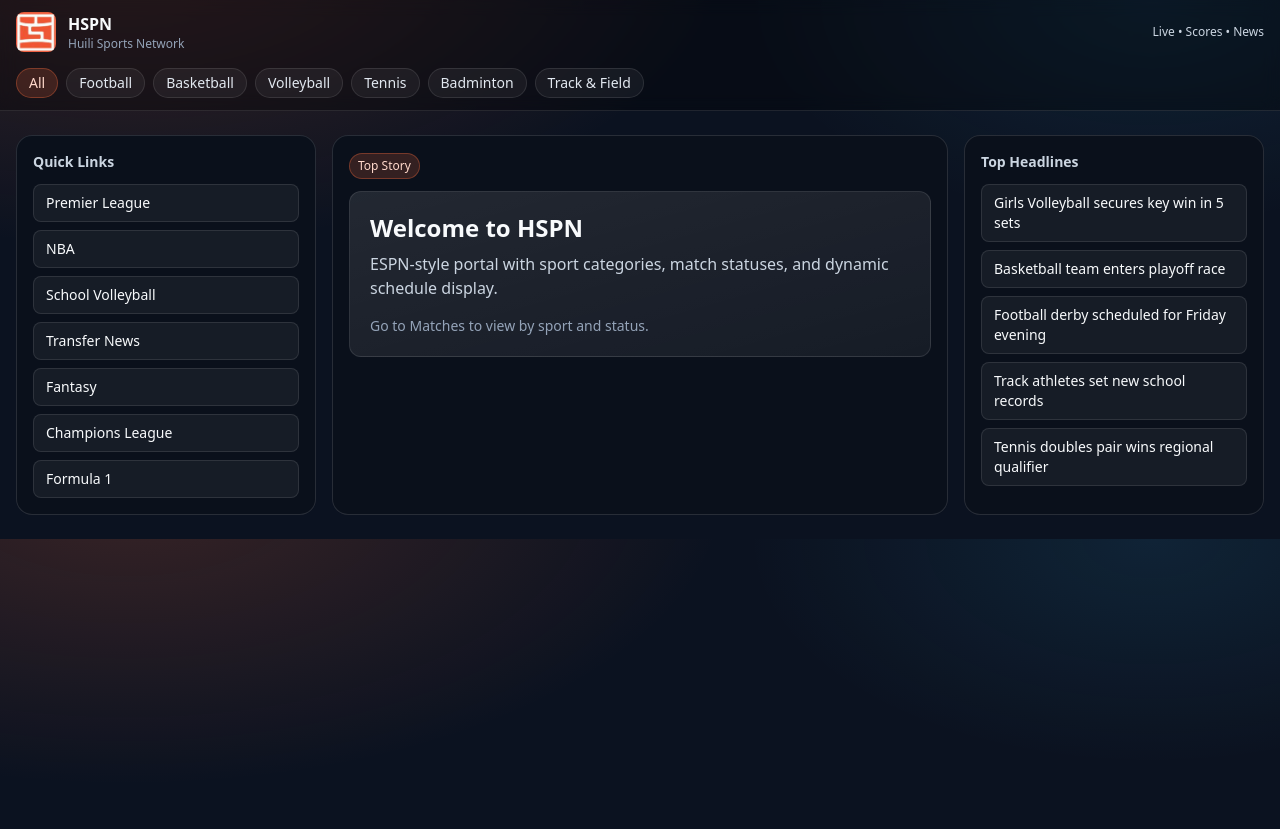
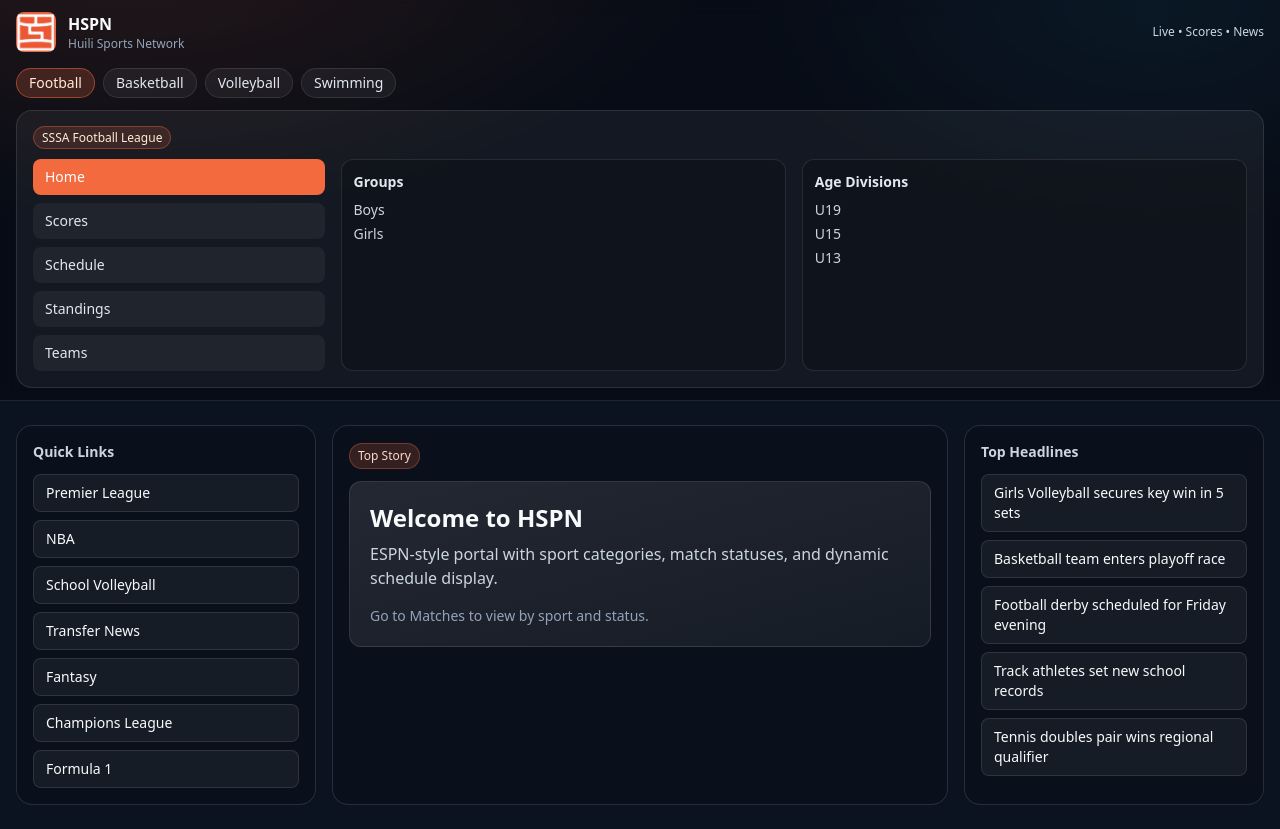
Before and after one commit to michaelfang1234/MichaelF, a Next.js app: page / in a window 1280 px wide. Before the commit the page ends 800 px from the top, so only its background shows below. Built offline with nearby package versions, Linux system fonts and the light colour scheme.

Commit message:
Remove region dimension from sports navigation

```diff
--- a/src/components/sports-bar.tsx
+++ b/src/components/sports-bar.tsx
@@ -1,22 +1,103 @@
 "use client";
-import Link from "next/link";
 
-const sports = ["Football","Basketball","Volleyball","Tennis","Badminton","Track & Field"];
+import { useState } from "react";
+import clsx from "clsx";
+
+type SportKey = "Football" | "Basketball" | "Volleyball" | "Swimming";
+
+const sports: SportKey[] = ["Football", "Basketball", "Volleyball", "Swimming"];
+const sections = ["Home", "Scores", "Schedule", "Standings", "Teams"];
+
+const sportData: Record<SportKey, { league: string; groups: string[]; ages: string[] }> = {
+  Football: {
+    league: "SSSA Football League",
+    groups: ["Boys", "Girls"],
+    ages: ["U19", "U15", "U13"],
+  },
+  Basketball: {
+    league: "SSSA Basketball Men's League",
+    groups: ["Boys", "Girls"],
+    ages: ["U19", "U15", "U13"],
+  },
+  Volleyball: {
+    league: "SSSA Volleyball League",
+    groups: ["Boys", "Girls"],
+    ages: ["U19", "U15", "U13"],
+  },
+  Swimming: {
+    league: "SSSA Swimming League",
+    groups: ["Boys", "Girls"],
+    ages: ["U19", "U15", "U13"],
+  },
+};
 
 export default function SportsBar() {
+  const [activeSport, setActiveSport] = useState<SportKey>("Football");
+  const [activeSection, setActiveSection] = useState("Home");
+  const info = sportData[activeSport];
+
   return (
-    <div className="mt-4 overflow-x-auto">
-      <div className="flex min-w-max gap-2">
-        <Link href="/matches" className="brand-pill rounded-full px-3 py-1 text-sm whitespace-nowrap">All</Link>
+    <div className="mt-4 space-y-3">
+      <div className="flex flex-wrap gap-2">
         {sports.map((s) => (
-          <Link
+          <button
             key={s}
-            href={`/matches?sport=${encodeURIComponent(s)}`}
-            className="rounded-full border border-white/10 bg-white/5 px-3 py-1 text-sm text-slate-200 transition hover:bg-white/10 whitespace-nowrap"
+            onClick={() => {
+              setActiveSport(s);
+              setActiveSection("Home");
+            }}
+            className={clsx(
+              "rounded-full border px-3 py-1 text-sm transition",
+              activeSport === s
+                ? "border-[#F26A3D]/50 bg-[#F26A3D]/20 text-orange-100"
+                : "border-white/10 bg-white/5 text-slate-200 hover:bg-white/10"
+            )}
           >
             {s}
-          </Link>
+          </button>
         ))}
+      </div>
+
+      <div className="rounded-2xl border border-white/10 bg-white/5 p-4">
+        <div className="mb-3 text-sm text-slate-300">
+          <span className="rounded-full border border-[#F26A3D]/40 bg-[#F26A3D]/15 px-2 py-0.5 text-xs text-orange-100">
+            {info.league}
+          </span>
+        </div>
+
+        <div className="grid gap-4 lg:grid-cols-12">
+          <div className="lg:col-span-3 space-y-2">
+            {sections.map((item) => (
+              <button
+                key={item}
+                onClick={() => setActiveSection(item)}
+                className={clsx(
+                  "w-full rounded-lg px-3 py-2 text-left text-sm transition",
+                  activeSection === item
+                    ? "bg-[#F26A3D] text-white"
+                    : "bg-white/5 text-slate-200 hover:bg-white/10"
+                )}
+              >
+                {item}
+              </button>
+            ))}
+          </div>
+
+          <div className="lg:col-span-9 grid gap-4 md:grid-cols-2">
+            <div className="rounded-xl border border-white/10 bg-black/20 p-3">
+              <h3 className="mb-2 text-sm font-semibold text-slate-200">Groups</h3>
+              <ul className="space-y-1 text-sm text-slate-300">
+                {info.groups.map((g) => <li key={g}>{g}</li>)}
+              </ul>
+            </div>
+            <div className="rounded-xl border border-white/10 bg-black/20 p-3">
+              <h3 className="mb-2 text-sm font-semibold text-slate-200">Age Divisions</h3>
+              <ul className="space-y-1 text-sm text-slate-300">
+                {info.ages.map((a) => <li key={a}>{a}</li>)}
+              </ul>
+            </div>
+          </div>
+        </div>
       </div>
     </div>
   );
```
